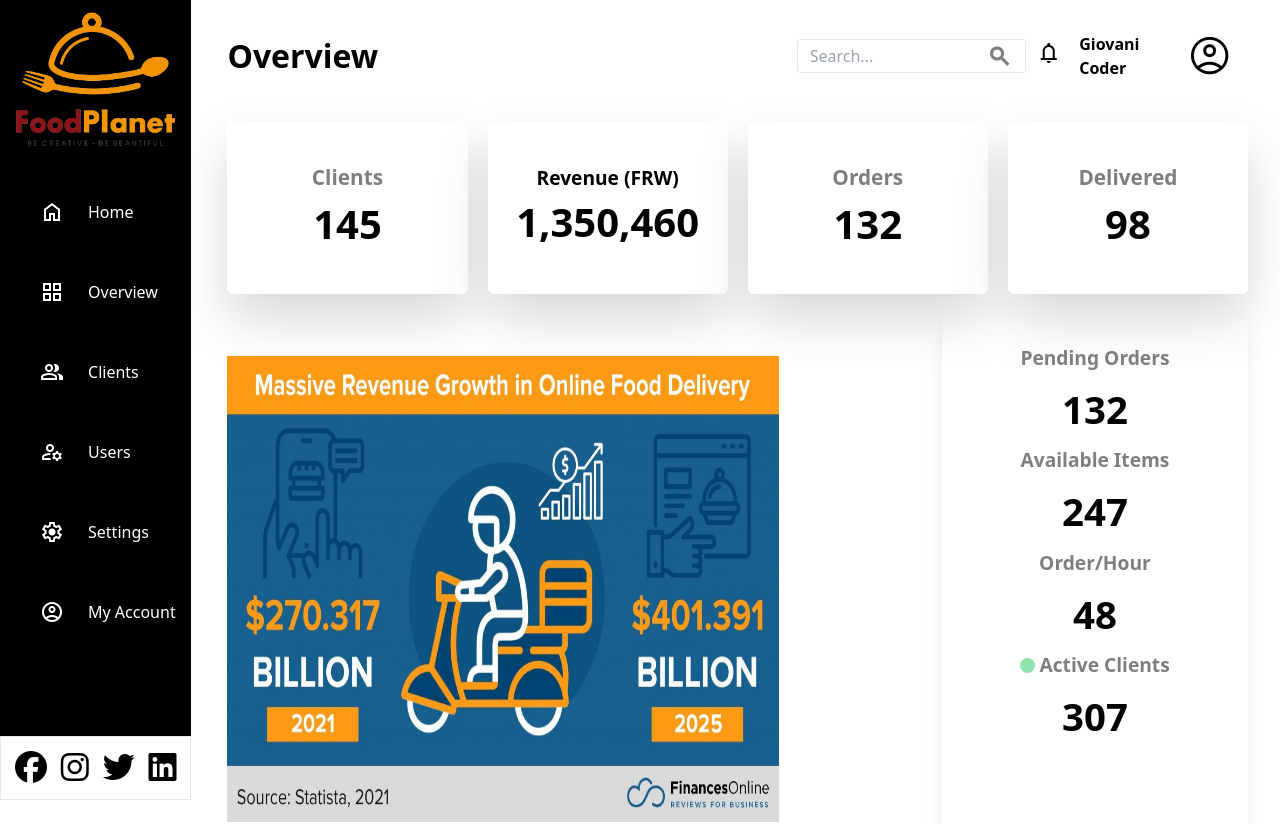
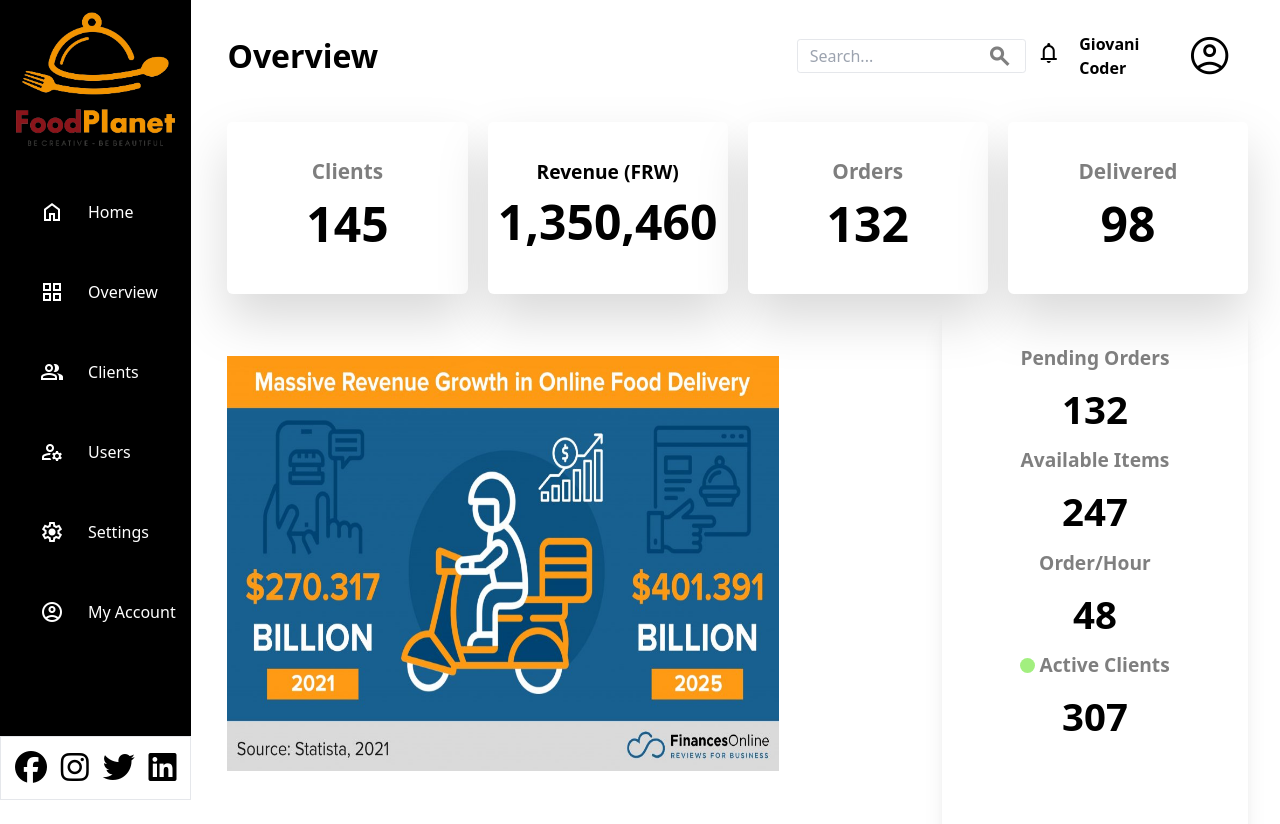
Before and after one commit to patrick-n4/FoodPlanet, a React (Vite) app: page /pages/overview in a window 1280 px wide. Shown: the top 824 px of the page. Built offline with nearby package versions, Linux system fonts and the light colour scheme.

Commit message:
I have handled small stuffs

```diff
--- a/src/Pages/Same Format/OverViewPage.jsx
+++ b/src/Pages/Same Format/OverViewPage.jsx
@@ -66,24 +66,24 @@ export default function OverViewPage() {
       <div className="h-[15%] flex flex-row gap-5 items-center justify-between mx-[2em]">
         <div className="bg-white w-[25%] h-[90%] drop-shadow-2xl rounded-md flex flex-col justify-center items-center ">
           <span className="text-[1.3em] font-bold opacity-50">Clients</span>
-          <span className="text-[2.5em] font-bold">{clients}</span>
+          <span className="text-[3em] font-bold">{clients}</span>
         </div>
         <div className="bg-white w-[25%] h-[90%] drop-shadow-2xl rounded-md flex flex-col justify-center items-center">
           <span className="text-[1.2em] font-bold ">Revenue (FRW) </span>
-          <span className="text-[2.5em] font-bold">{usFormat.format(money)}</span>
+          <span className="text-[3em] font-bold">{usFormat.format(money)}</span>
         </div>
         <div className="bg-white w-[25%] h-[90%] drop-shadow-2xl rounded-md flex flex-col justify-center items-center">
           <span className="text-[1.3em] font-bold opacity-50">Orders</span>
-          <span className="text-[2.5em] font-bold">{orders}</span>
+          <span className="text-[3em] font-bold">{orders}</span>
         </div>
         <div className="bg-white w-[25%] h-[90%] drop-shadow-2xl rounded-md flex flex-col justify-center items-center">
           <span className="text-[1.3em] font-bold opacity-50">Delivered</span>
-          <span className="text-[2.5em] font-bold">{deliver}</span>
+          <span className="text-[3em] font-bold">{deliver}</span>
         </div>
       </div>
       <div className="w-[100%] h-[45%] mr-[2em] flex flex-row px-[2em] justify-between ">
-        <div className="w-[60%] h-[90%] flex items-end">
-          <img src={Image} alt="Image" className="h-[90%] w-[90%]" />
+        <div className="w-[60%] h-[90%] flex items-center">
+          <img src={Image} alt="Image" className="h-[80%] w-[90%]" />
         </div>
         <div className="w-[30%] h-[95%] bg-white rounded-md flex flex-col  py-[2em] shadow-xl">
           <div className="flex flex-col justify-center items-center w-[100%] ">
@@ -133,7 +133,7 @@ export default function OverViewPage() {
                       className=" font-bold text-[1.2em] opacity-50 p-2 flex gap-1 items-center"
                       key={key}
                     >
-                      <div className="h-[0.8em] w-[0.8em] bg-green-500 rounded-full"></div>
+                      <div className="h-[0.8em] w-[0.8em] bg-[#47DF00] rounded-full"></div>
                       {data}
                     </div>
                     <div className="font-bold text-[2.4em]">
```
Also changed, not shown: 1 other file (tests, documents, lock files or other folders).
